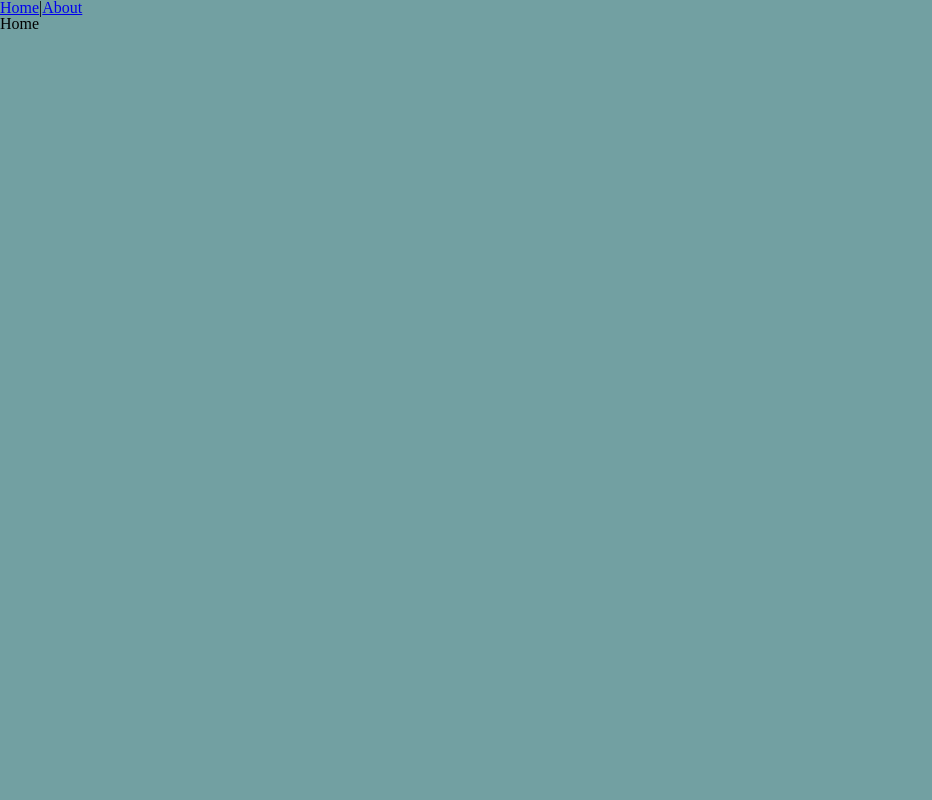
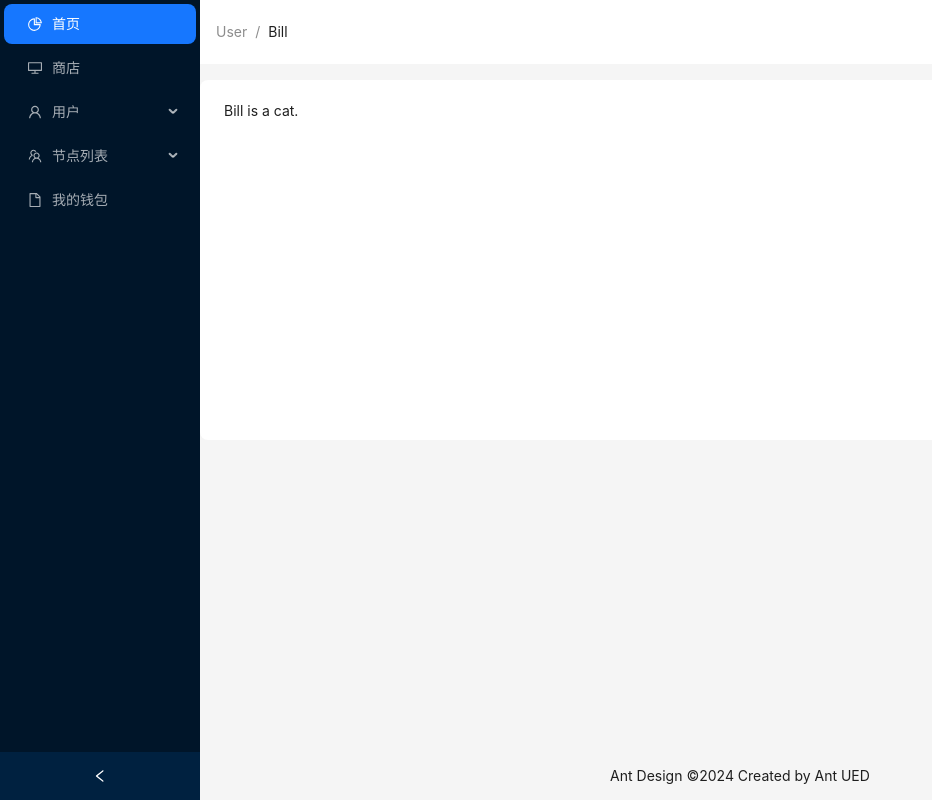
Before and after one commit to canadaell/VPNManage-System, a React (Vite) app in the folder vpnmanage/: page /home in a window 1280 px wide. Shown: the whole page, without its empty margins (0-932 px from the left). Built offline with nearby package versions, Linux system fonts and the light colour scheme.

Commit message:
home page

```diff
--- a/vpnmanage/src/App.tsx
+++ b/vpnmanage/src/App.tsx
@@ -8,8 +8,8 @@
   return (
     <>
       <div className='App'>
-        <Link to="/home">Home</Link>|
-        <Link to="/about">About</Link>
+        {/* <Link to="/home">Home</Link>|
+        <Link to="/about">About</Link> */}
         {outlet}
       </div>
     </>
--- a/vpnmanage/src/assets/styles/global.scss
+++ b/vpnmanage/src/assets/styles/global.scss
@@ -3,3 +3,13 @@
 background-color: $color;
 user-select: none;
 }
+
+.logo {
+    height: 32px;
+    margin: 16px;
+    background: rgba(255, 255, 255, 0.3);
+  }
+
+  .site-layout .site-layout-background {
+    background: #ccc;
+  }
--- a/vpnmanage/src/router/Index.tsx
+++ b/vpnmanage/src/router/Index.tsx
@@ -1,8 +1,16 @@
+
 import Home from "@/views/Home"
-import About from "@/views/About"
+// import About from "@/views/About"
 import  {Navigate}  from "react-router-dom"
+import React, { lazy } from "react";
+const About = lazy(() => import('@/views/About'))
 
 
+const lazyLoading = (comp:JSX.Element) => (
+    <React.Suspense fallback={<div>Loading...</div>}>
+        {comp}
+    </React.Suspense>
+)
 
 const routes = [
     {
@@ -15,7 +23,7 @@
     },
     {
         path: '/about',
-        element: <About />
+        element: lazyLoading(<About />)
     }
 ];
 
--- a/vpnmanage/src/views/Home.tsx
+++ b/vpnmanage/src/views/Home.tsx
@@ -1,10 +1,85 @@
+import React, { useState } from 'react';
+import {
+  DesktopOutlined,
+  FileOutlined,
+  PieChartOutlined,
+  TeamOutlined,
+  UserOutlined,
+} from '@ant-design/icons';
+import type { MenuProps } from 'antd';
+import { Breadcrumb, Layout, Menu, theme } from 'antd';
 
-const Home = () => {
-  return (
-    <div className="Home">
-      <p>Home</p>
-    </div>
-  )
+const { Header, Content, Footer, Sider } = Layout;
+
+type MenuItem = Required<MenuProps>['items'][number];
+
+function getItem(
+  label: React.ReactNode,
+  key: React.Key,
+  icon?: React.ReactNode,
+  children?: MenuItem[],
+): MenuItem {
+  return {
+    key,
+    icon,
+    children,
+    label,
+  } as MenuItem;
 }
 
-export default Home
+const items: MenuItem[] = [
+  getItem('首页', '1', <PieChartOutlined />),
+  getItem('商店', '2', <DesktopOutlined />),
+  getItem('用户', 'sub1', <UserOutlined />, [
+    getItem('我的账号', '3'),
+    getItem('我的钱包', '4'),
+    getItem('邀请注册', '5'),
+  ]),
+  getItem('节点列表', 'sub2', <TeamOutlined />, [getItem('Team 1', '6'), getItem('Team 2', '8')]),
+  getItem('我的钱包', '9', <FileOutlined />),
+];
+
+const View: React.FC = () => {
+  const [collapsed, setCollapsed] = useState(false);
+  const {
+    token: { colorBgContainer, borderRadiusLG },
+  } = theme.useToken();
+
+  return (
+    <Layout style={{ minHeight: '100vh' }}>
+      {/* left sidebar */}
+      <Sider collapsible collapsed={collapsed} onCollapse={(value) => setCollapsed(value)}>
+        <div className="demo-logo-vertical" />
+        <Menu theme="dark" defaultSelectedKeys={['1']} mode="inline" items={items} />
+      </Sider>
+      <Layout>
+        {/* right content */}
+        <Header style={{ padding: 0, background: colorBgContainer }}>
+          {/* breacCrumbs */}
+        <Breadcrumb style={{ lineHeight : '64px', margin: '0 16px 16px'}}>
+            <Breadcrumb.Item>User</Breadcrumb.Item>
+            <Breadcrumb.Item>Bill</Breadcrumb.Item>
+          </Breadcrumb>
+        </Header>
+        <Content style={{ margin: '16px 0' }}>
+
+          <div
+            style={{
+              padding: 24,
+              minHeight: 360,
+              background: colorBgContainer,
+              borderRadius: borderRadiusLG,
+            }}
+          >
+            Bill is a cat.
+          </div>
+        </Content>
+        <Footer style={{ textAlign: 'center', padding:'0', lineHeight:'48px'}}>
+          Ant Design ©{new Date().getFullYear()} Created by Ant UED
+        </Footer>
+      </Layout>
+    </Layout>
+  );
+};
+
+export default View;
```
